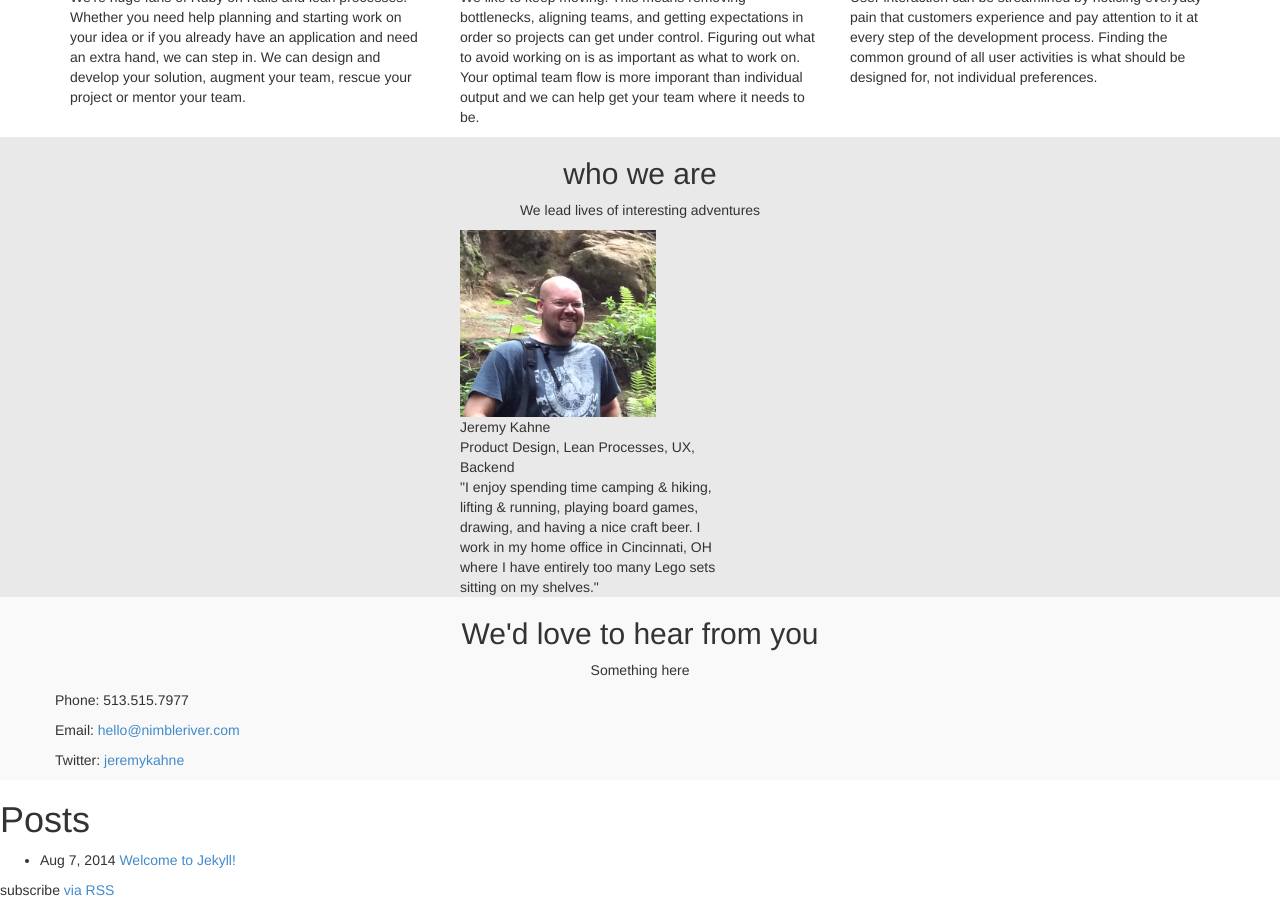
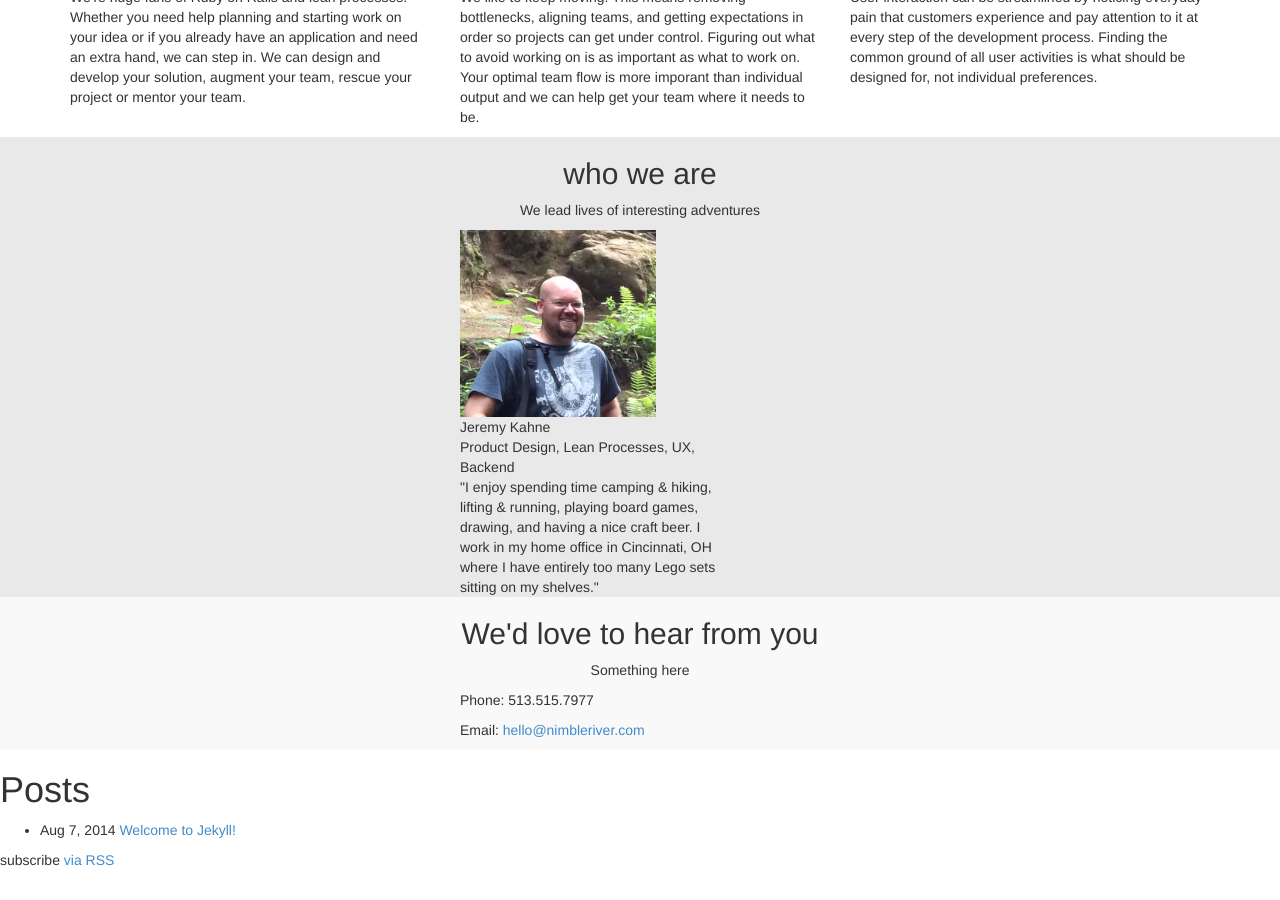
Before and after one commit to jkahne/nr, a Jekyll site: the page built from index.html, in a window 1280 px wide and 900 px high, scrolled down 1131 px. Built offline with Jekyll 4.4.1, drawn with Linux system fonts in a browser that asks for light colours; nearby versions of some CDN libraries; after the commit the page ends 2001 px from its top, so only the background shows below that.

Commit message:
use new bootstrap syntax

```diff
--- a/_includes/contact.html
+++ b/_includes/contact.html
@@ -2,21 +2,20 @@
 
 <div class="container">
   <div class="row">
-    <div class="span12 centered">
+    <div class="col-sm-12 centered">
       <h2>We'd love to hear from you</h2>
     </div>
   </div>
   <div class="row">
-    <div class="span12 centered">
-      <p class="subtitle" >Something here</p>
+    <div class="col-sm-12 centered">
+      <p>Something here</p>
     </div>
   </div>
   <div class="row">
-    <div class="span4 offset4">
-      <div class="info">
+    <div class="col-sm-4 col-sm-offset-4">
+      <div>
         <p>Phone: {{ site.phone}}</p>
         <p>Email: <a href="mailto:{{site.email}}">{{site.email}}</a></p>
-        <p>Twitter: <a href="http://twitter.com/jeremykahne">jeremykahne</a>
       </div>
     </div>
   </div>
```
